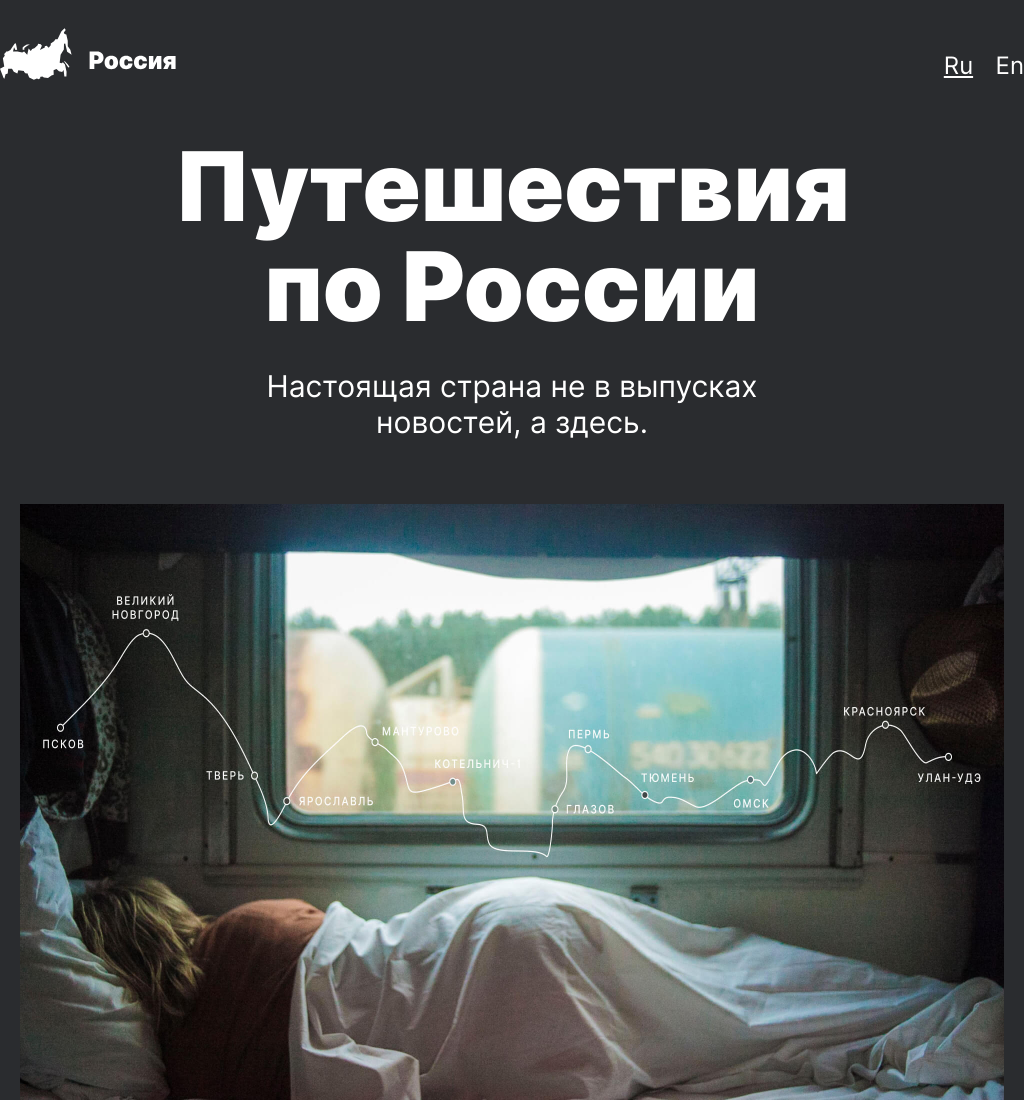
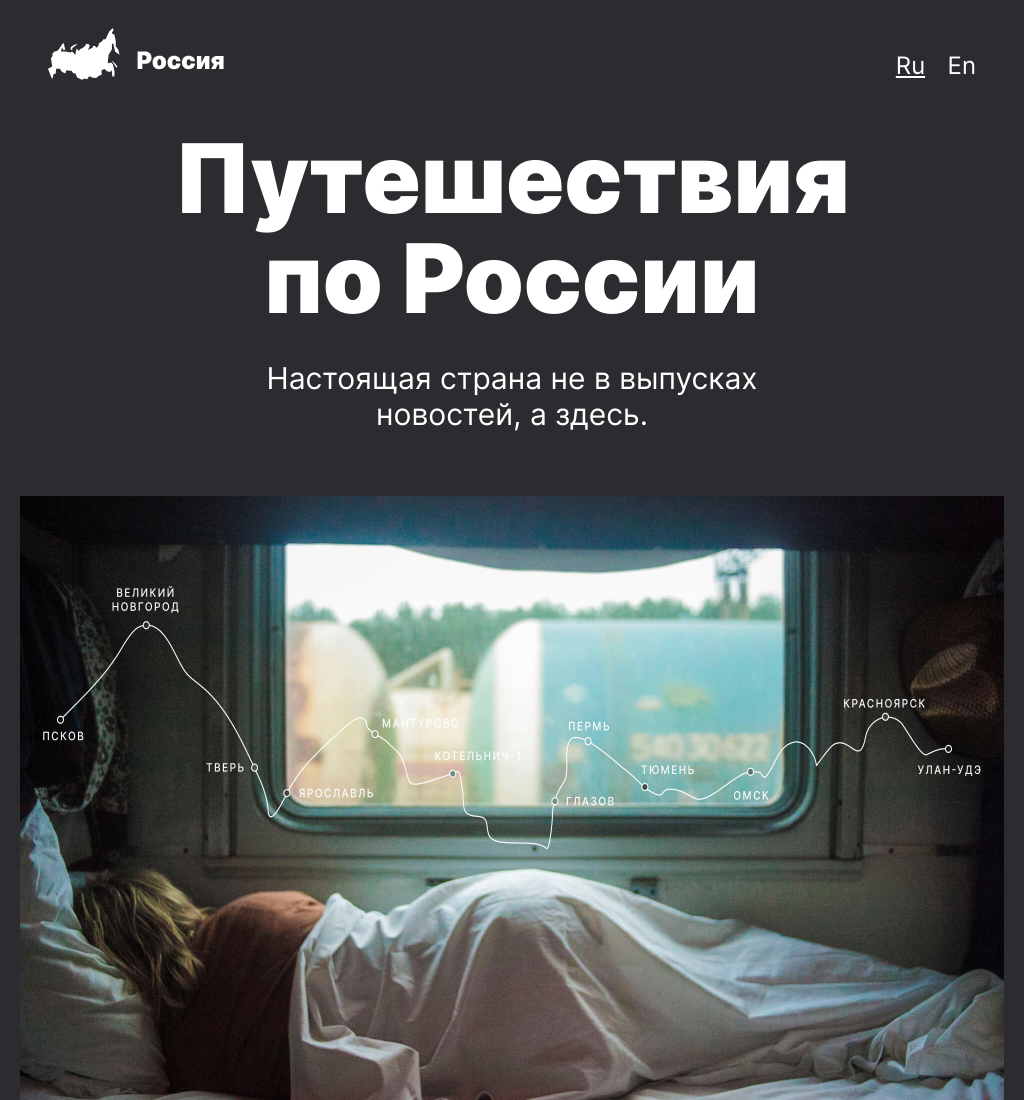
Before and after one commit to MarzipanMsk/russian-travel, a plain HTML site: page index.html in a window 1024 px wide. Shown: the top 1100 px of the page. Drawn offline with Linux system fonts and the light colour scheme.

Commit message:
russian-travel

```diff
--- a/blocks/header/header.css
+++ b/blocks/header/header.css
@@ -5,14 +5,16 @@
     margin: 28px auto 56px auto;
 }
 
-@media screen and (min-width: 1024px) and(max-width: 1279px) {
+@media screen and (min-width: 1024px) and (max-width: 1279px) {
     .header {
         width: calc(100% - 96px);
         margin: 28px auto 48px auto;
+        padding-left: 48px;
+        padding-right: 48px;
     }
 }
 
-@media screen and (min-width: 768px) and(max-width: 1023px) {
+@media screen and (min-width: 768px) and (max-width: 1023px) {
     .header {
         width: calc(100% - 48px);
         margin: 28px auto 48px auto;
--- a/blocks/lead/__image/lead__image.css
+++ b/blocks/lead/__image/lead__image.css
@@ -1,30 +1,23 @@
 .lead__image {
   width: 100%;
-
   border: none;
   padding-top: 64px;
   object-fit: contain;
   vertical-align: bottom;
 }
 
-@media screen and (min-width: 1024px) and(max-width: 1279px) {
-  .lead__image {
+@media screen and (min-width: 1024px) and (max-width: 1279px) {
 
-
-  }
 }
 
 @media screen and (min-width: 768px) and(max-width: 1023px) {
   .lead__image {
 
-
-
   }
 }
 
 @media screen and (max-width: 767px) {
-  .lead__image {
-
+.lead__image {
 
       margin-left: -1px;
       margin-right: -2px;
--- a/blocks/place/__main-text/main-text.css
+++ b/blocks/place/__main-text/main-text.css
@@ -1,5 +1,4 @@
 .place__main-text {
-    width: 484px;
     grid-column: 2;
 
 }
--- a/blocks/place/__website/place__website.css
+++ b/blocks/place/__website/place__website.css
@@ -1,10 +1,9 @@
 .place__website {
     width: 456px;
-
     grid-column: 2;
    }
 
-@media screen and (min-width: 768px) and(max-width: 1023px) {
+   @media screen and (min-width: 768px) and (max-width: 1023px) {
     .place__website {
         width: 352px;
     }
@@ -14,7 +13,6 @@
     .place__website {
         width: 288px;
         grid-column: 1;
-
         padding-left: 16px;
     }
   }
```
